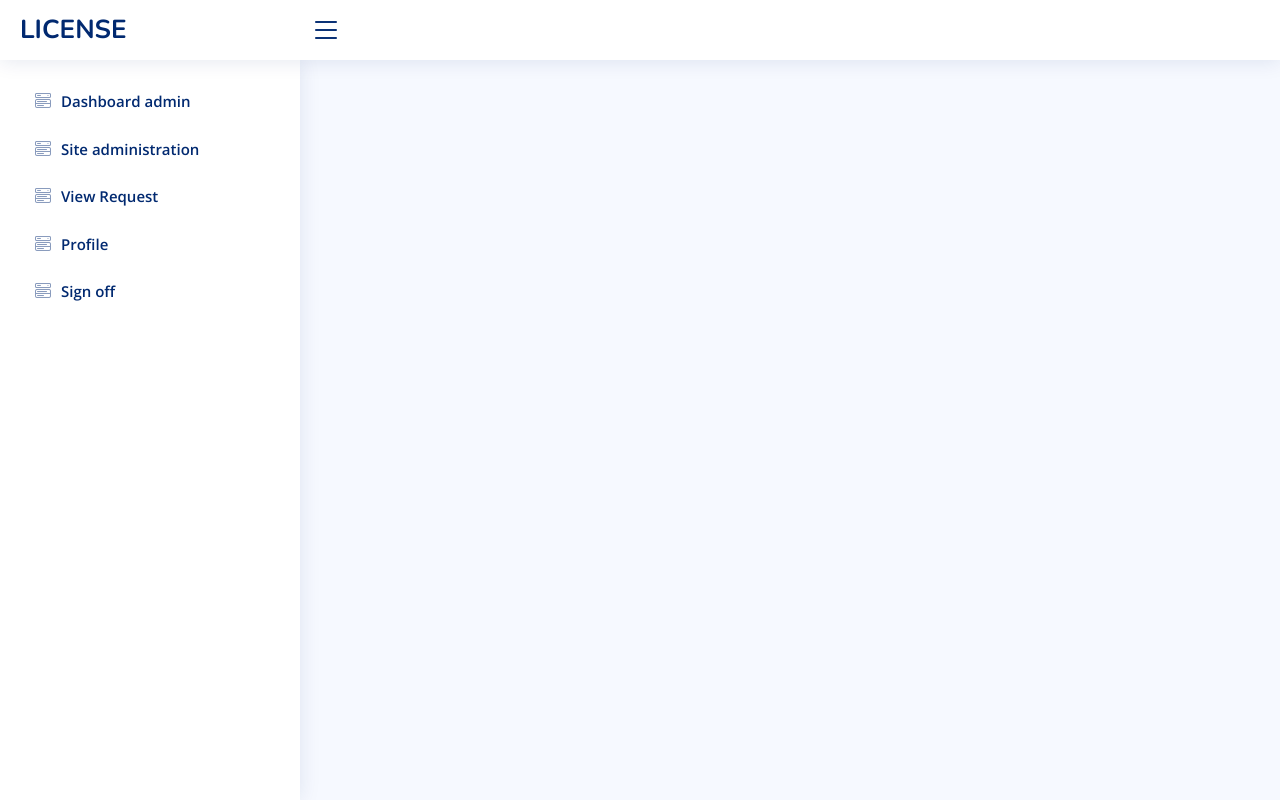
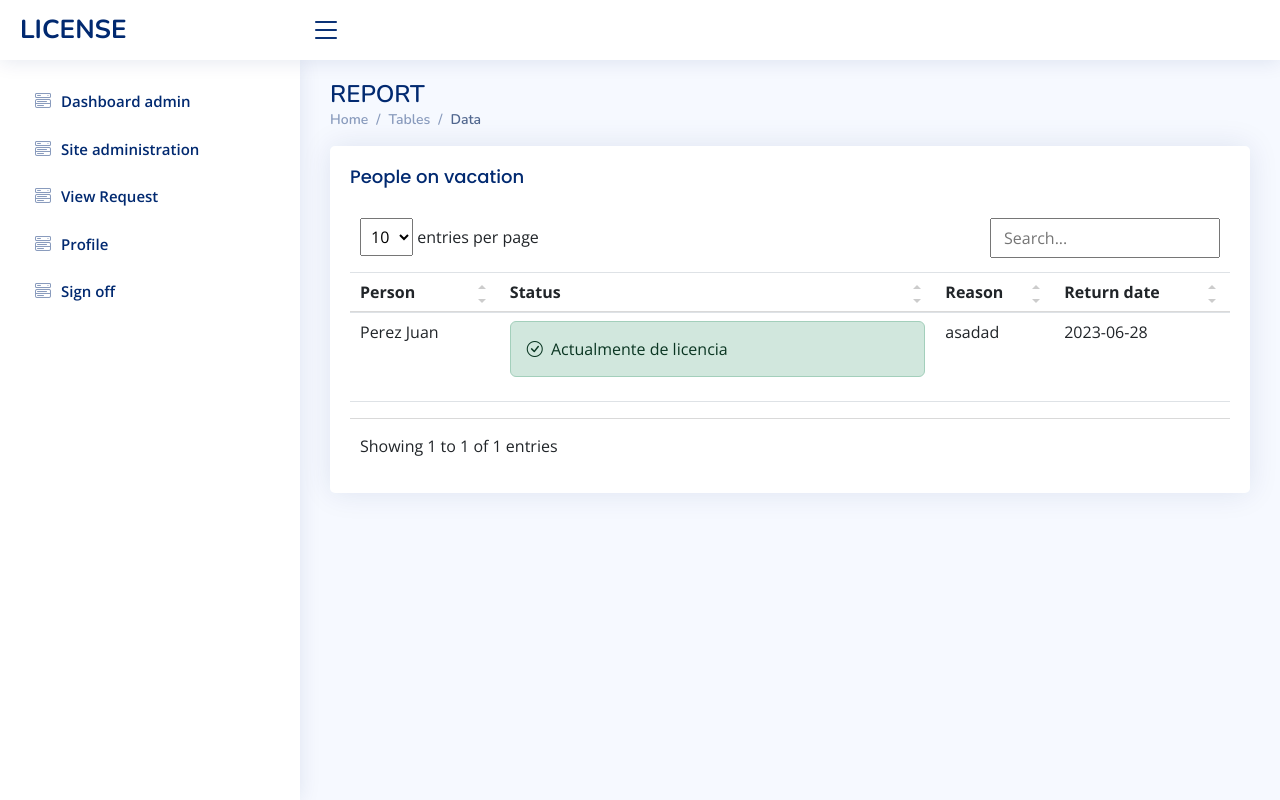
Before and after one commit to lourdDuarte/license-django, a Django app: page /dashboard_admin/ in a window 1280 px wide. Run offline with Django 4.2, Linux system fonts and the light colour scheme; a user stored in the database is signed in; data comes from the database, SQL or seed files in the repository; both versions use the stored data as it was after the commit; some libraries are stand-ins or nearby versions.

Commit message:
dashboard update

```diff
--- a/RequestsLicense/views.py
+++ b/RequestsLicense/views.py
@@ -5,7 +5,9 @@ from django.contrib.auth.decorators import login_required
 from RequestsLicense.models import RequestsLicense
 from .forms import RequestLicenseForm
 import yagmail
+from datetime import date
 
+date = date.today()
 # Create your views here.
 @login_required
 def request_license(request):
@@ -64,3 +66,12 @@ def send_email(destinario, msj):
     asunto = 'SOLICITUD DE LICENCIA'
     mensaje = msj
     yag.send(destinario,asunto, mensaje)
+
+@login_required
+def dashboard_admin(request):
+
+    people_on_vacation = RequestsLicense.objects.filter(status = 1, date_to__gt = date).order_by('fecha_actualizacion')
+    context = {'adm':people_on_vacation}
+
+
+    return render(request, 'perfil/admin/dashboard_admin.html', context)
--- a/mysite/urls.py
+++ b/mysite/urls.py
@@ -34,7 +34,7 @@ urlpatterns = [
     path('update-request/<str:pk>/', license.update_request, name="update-request"),
     path('new-detail/', detail.add_detail,name='new_detail'),
     # vistas admin
-    path('dashboard_admin/', pf.dashboard_admin, name='dashboard_admin'),
+    path('dashboard_admin/', license.dashboard_admin, name='dashboard_admin'),
     path('request/',  license.view_request, name='request')
 
 
--- a/profile/views.py
+++ b/profile/views.py
@@ -76,9 +76,6 @@ def change_password(request):
         redirect('dashboard')
     return render (request, 'profile.html', {'form':form})
 
-@login_required
-def dashboard_admin(request):
-    return render(request, 'perfil/admin/dashboard_admin.html')
 
 
 
--- a/templates/perfil/admin/dashboard_admin.html
+++ b/templates/perfil/admin/dashboard_admin.html
@@ -1,11 +1,70 @@
-{% extends 'base.html' %}
+
+{% extends "base.html" %}
 
 {% block head_content %}
-<title>Dashboard admin</title>
 
-{% endblock head_content %}
+{% endblock %}
 
+{% block container %}
 
-{% block conteiner %}
+<div class="pagetitle">
+    <h1>REPORT</h1>
+    <nav>
+      <ol class="breadcrumb">
+        <li class="breadcrumb-item"><a href="index.html">Home</a></li>
+        <li class="breadcrumb-item">Tables</li>
+        <li class="breadcrumb-item active">Data</li>
+      </ol>
+    </nav>
+  </div><!-- End Page Title -->
 
-{% endblock conteiner %}
+  <section class="section">
+    <div class="row">
+      <div class="col-lg-12">
+
+        <div class="card">
+          <div class="card-body">
+            <h5 class="card-title">People on vacation</h5>
+
+            <!-- Table with stripped rows -->
+            <table class="table datatable">
+              <thead>
+                <tr >
+
+                  <th scope="col" >Person</th>
+                  <th scope="col">Status</th>
+                  <th scope="col">Reason</th>
+                  <th scope="col">Return date</th>
+                </tr>
+              </thead>
+              <tbody>
+                {% for a in adm  %}
+
+                <tr>
+
+                  <td>{{a.last_name }}  {{ a.fist_name}}</td>
+                  {% if a.status == 1 %}
+                    <td>
+                        <div class="alert alert-success alert-dismissible fade show" role="alert">
+                            <i class="bi bi-check-circle me-1"></i>
+                            Actualmente de licencia
+                        </div>
+                    </td>
+                  {% endif %}
+                  <td>{{a.description}}</td>
+                  <td>{{a.date_to}}</td>
+
+                </tr>
+                {% endfor %}
+              </tbody>
+            </table>
+            <!-- End Table with stripped rows -->
+
+          </div>
+        </div>
+
+      </div>
+    </div>
+  </section>
+
+{% endblock %}
```
Also changed, not shown: templates/prueba.html (added, +21 -0 lines), db.sqlite3.
